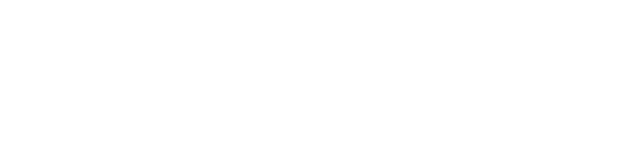
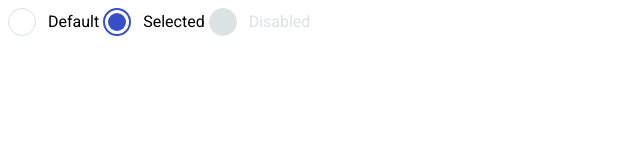
Before and after one commit to js-tasks-ru/htmlcss-20210916_viktor-minor, a website: page 07-lection5/02-radio/index.html in a window 1280 px wide. Shown: the whole page, without its empty margins (0-640 px from the left). Drawn offline with Linux system fonts and the light colour scheme.

Commit message:
adding radiobutton

```diff
--- a/07-lection5/02-radio/index.html
+++ b/07-lection5/02-radio/index.html
@@ -6,6 +6,38 @@
         <link rel="stylesheet" href="./radio.css">
     </head>
     <body>
-
+    <label class="radio">
+        <input class="radio__input" type="radio" name="name">
+        <div class="radio__state">
+            <div class="radio__control">
+                <div class="radio__icon"></div>
+            </div>
+            <div class="radio__label">
+                Default
+            </div>
+        </div>
+    </label>
+    <label class="radio">
+        <input class="radio__input" type="radio" name="name" checked>
+        <div class="radio__state">
+            <div class="radio__control">
+                <div class="radio__icon"></div>
+            </div>
+            <div class="radio__label">
+                Selected
+            </div>
+        </div>
+    </label>
+    <label class="radio">
+        <input class="radio__input" type="radio" name="name" disabled>
+        <div class="radio__state">
+            <div class="radio__control">
+                <div class="radio__icon"></div>
+            </div>
+            <div class="radio__label">
+                Disabled
+            </div>
+        </div>
+    </label>
     </body>
 </html>
--- a/07-lection5/02-radio/radio.css
+++ b/07-lection5/02-radio/radio.css
@@ -0,0 +1,72 @@
+.radio {
+    display: inline-block;
+}
+
+.radio__input {
+    width: 0;
+    height: 0;
+    opacity: 0;
+    outline: none;
+    position: absolute;
+}
+
+.radio__state {
+    display: flex;
+    align-items: center;
+}
+
+.radio__control {
+    height: 28px;
+    width: 28px;
+    border-radius: 50%;
+    box-sizing: border-box;
+    background: var(--white);
+    border: 1px solid var(--grey-2);
+    cursor: pointer;
+    display: flex;
+    align-items: center;
+    justify-content: center;
+}
+
+.radio__icon {
+    width: 18px;
+    height: 18px;
+    border-radius: 50%;
+    background: var(--blue);
+    background: var(--white);
+}
+
+
+.radio__label {
+    margin-left: 12px;
+    font-size: 16px;
+    line-height: 24px;
+}
+
+.radio__input:checked ~ .radio__state .radio__control {
+    border: 2px solid var(--blue);
+}
+
+.radio__input:checked ~ .radio__state .radio__icon {
+    background: var(--blue);
+}
+
+.radio__input:focus ~ .radio__state .radio__label {
+    text-decoration: underline;
+}
+
+.radio__input:disabled ~ .radio__state .radio__control {
+    background: var(--grey-2);
+    border-color: var(--grey-2);
+    cursor: auto;
+}
+
+.radio__input:disabled ~ .radio__state .radio__icon {
+    background: var(--grey-2);
+    cursor: auto;
+}
+
+.radio__input:disabled ~ .radio__state .radio__label {
+    text-decoration: none;
+    color: var(--grey-2);
+}
```
